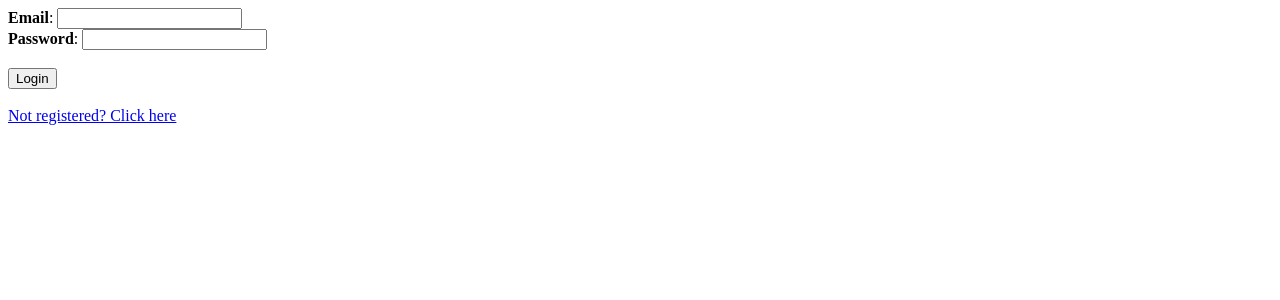
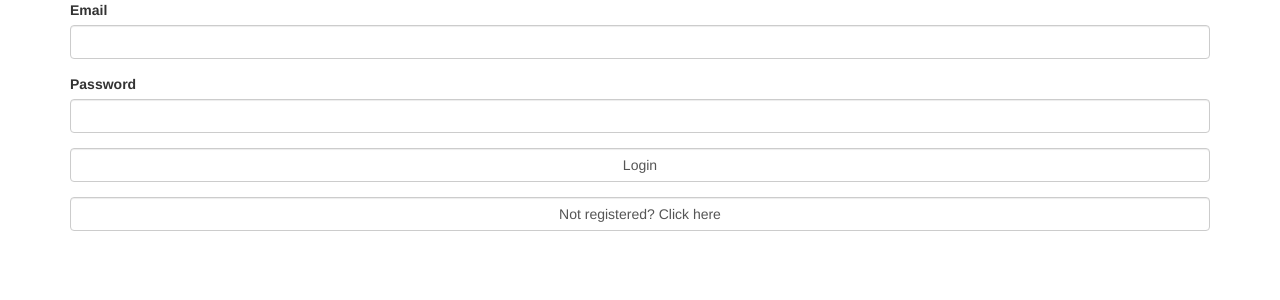
Before and after one commit to EbukaObizoba/ta-app, a PHP site: page /login.php in a window 1280 px wide. Shown: the top 300 px of the page. Run offline with PHP 8.4, Linux system fonts and the light colour scheme.

Commit message:
bootstrap login
added bootstrap for login

```diff
--- a/login.php
+++ b/login.php
@@ -11,14 +11,37 @@
 
 
     $body = <<<BODY
+    <head>
+        <link rel="stylesheet" href="https://maxcdn.bootstrapcdn.com/bootstrap/3.3.7/css/bootstrap.min.css" />
+
+    </head>
+
+    <body>
+    <div class="container">
      <form action="loginVerify.php" method="post">
-        <strong>Email</strong>: <input type="email" name="email" required> <br>
-        <strong>Password</strong>: <input type="password" name="password" required>  <br>
-        <br>
-        <input type="submit" name="submit" value="Login">
-        <br>
-        <br>
-        <a href="registrationPage.php"> Not registered? Click here</a>
+        <div class="form-group">
+            <label for="email">Email</label>
+            <input type="email" name="email" required class="form-control" id="email">
+        </div>
+        <div class="form-group">
+            <label for="email">Password</label>
+            <input type="password" name="password" required class="form-control" id="password">
+        </div>
+
+        <div class="form-group">
+            <input type="submit" name="submit" value="Login" class="form-control">
+        </div>
+        </form>
+        <a href="registrationPage.php" class="form-control" style="text-align:center"> Not registered? Click here</a>
+    </div>
+
+    <script
+          src="http://code.jquery.com/jquery-3.3.1.min.js"
+          integrity="sha256-FgpCb/KJQlLNfOu91ta32o/NMZxltwRo8QtmkMRdAu8="
+          crossorigin="anonymous">
+        </script>
+        <script src="https://maxcdn.bootstrapcdn.com/bootstrap/3.3.7/js/bootstrap.min.js"></script>
+    </body>
 BODY;
 
 
```
